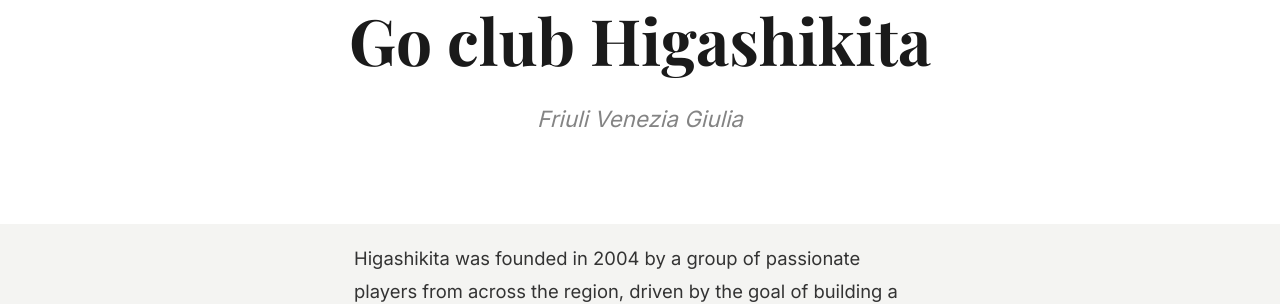
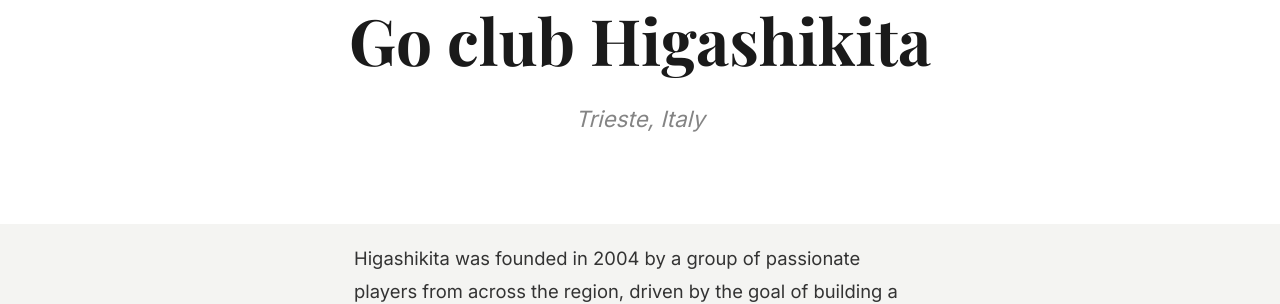
Before and after one commit to North-Adriatic-Go-League/north-adriatic-go-league.github.io, a Jekyll site: the page built from higashikita.md, in a window 1280 px wide and 1130 px high. Shown: the part 225-529 px from the top of the window. Built offline with Jekyll 4.4.1, drawn with Linux system fonts in a browser that asks for light colours; some web fonts are replaced.

Commit message:
Update higashikita.md

```diff
--- a/higashikita.md
+++ b/higashikita.md
@@ -1,7 +1,7 @@
 ---
 layout: editorial
 title: "Go club Higashikita"
-subtitle: "Friuli Venezia Giulia"
+subtitle: "Trieste, Italy"
 permalink: /higashikita/
 ---
 
```
